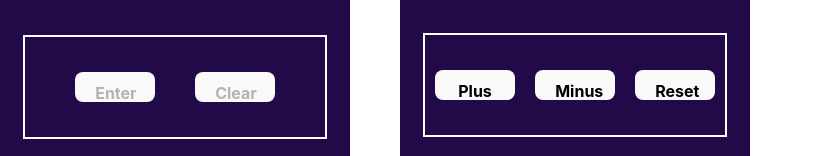
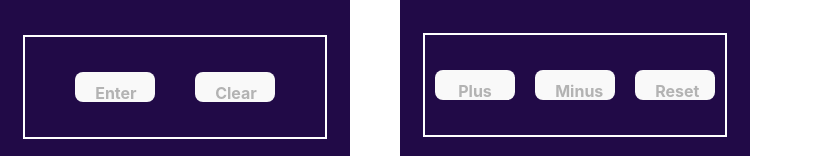
Before and after one commit to umedjankabiri/advanced-counter, a React (Vite) app: page / in a window 1280 px wide. Shown: the part 432-588 px from the top of the page, without its empty margins (0-813 px from the left). Built offline with nearby package versions, Linux system fonts and the light colour scheme.

Commit message:
has been destructured props for simplifying code

```diff
--- a/src/common/components/Counter/Counter.tsx
+++ b/src/common/components/Counter/Counter.tsx
@@ -4,34 +4,30 @@ import {Button} from "components/Button/Button.tsx";
 import {Display} from "components/Display/Display.tsx";
 import {CounterProps} from "types/Counter/CounterProps.ts";
 
-export const Counter: FC<CounterProps> = (props) => {
+export const Counter: FC<CounterProps> = ({counter, startValue, maxValue, error, setCounter}) => {
     const zeroValue = 0
-    //const minusOne = -1
-
-
-    // const [message, setMessage] = useState<string | null>(null)
 
     const onClickPlusHandler = () => {
-        props.setCounter && props.setCounter(props.counter)
+        setCounter && setCounter(counter + 1)
     }
     const onClickMinusHandler = () => {
-        props.setCounter && props.setCounter(props.counter)
+        setCounter && setCounter(counter - 1)
     }
     const onClickResetHandler = () => {
-        props.setCounter && props.setCounter(props.counter)
+        setCounter && setCounter(startValue)
     }
 
-    const disabledPlus = !!props.error
-    const disabledMinus = !!props.error
-    const disabledReset = !!props.error
+    const disabledPlus = !!error || counter == maxValue
+    const disabledMinus = !!error || counter == startValue
+    const disabledReset = !!error || counter == startValue
 
     return (
         <div className={"counterWrapper"}>
             {/* ----------------------------------------- Counter layout -------------------------------------- */}
-            { !!props.error
-                ? <span className={"error"}>{props.error}</span>
-                : <Display className={props.counter !== zeroValue && props.maxValue == props.counter ? "lastDigit" : "notError"}
-                     showCounter={props.counter}/>
+            { !!error
+                ? <span className={"error"}>{error}</span>
+                : <Display className={counter !== zeroValue && maxValue == counter ? "lastDigit" : "notError"}
+                     showCounter={counter}/>
             }
                 <div className={"displayButtonsWrapper"}>
                     <Button className={"plus"}
```
